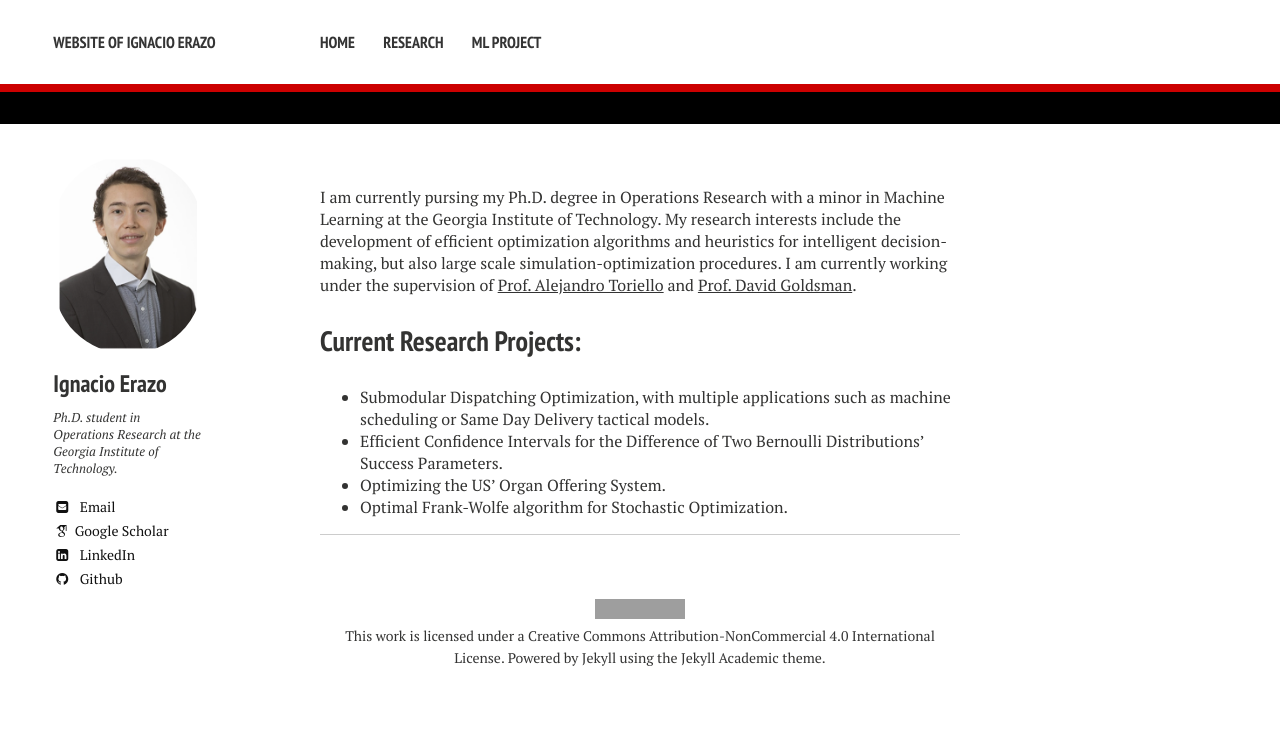
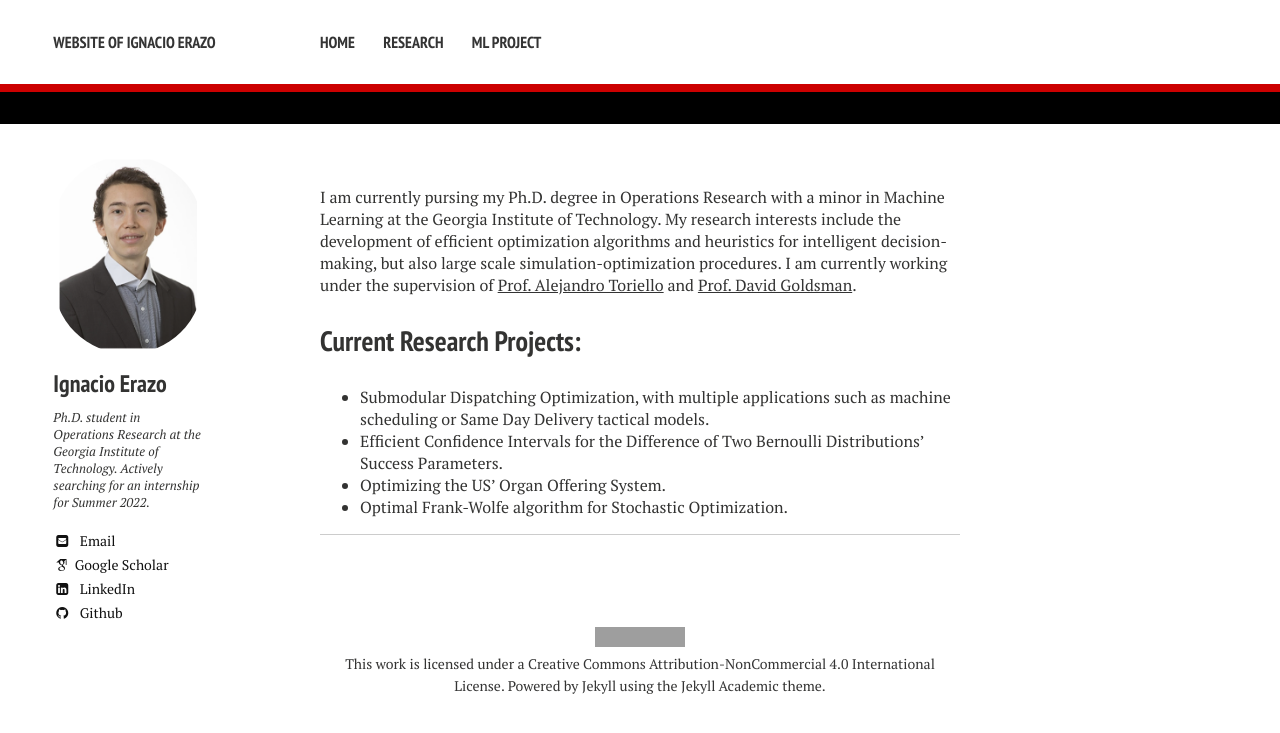
Before and after one commit to ierazo/ierazo.github.io, a Jekyll site: the page built from index.md, in a window 1280 px wide. Shown: the top 733 px of the page. Built offline with Jekyll 4.4.1, drawn with Linux system fonts in a browser that asks for light colours; nearby versions of some CDN libraries; some web fonts are replaced; grey boxes are pictures that could not be loaded.

Commit message:
Update _config.yml

```diff
--- a/_config.yml
+++ b/_config.yml
@@ -8,7 +8,7 @@ logo: # filename of a logo image that has been placed into your images directory
 owner:
   name: Ignacio Erazo
   avatar: FotoGatech.png
-  bio: "Ph.D. student in Operations Research at the Georgia Institute of Technology."
+  bio: "Ph.D. student in Operations Research at the Georgia Institute of Technology. Actively searching for an internship for Summer 2022."
   email: ierazo@gatech.edu
   # Do not include the @ symbol in your Twitter username
   twitter: #laderast
```
